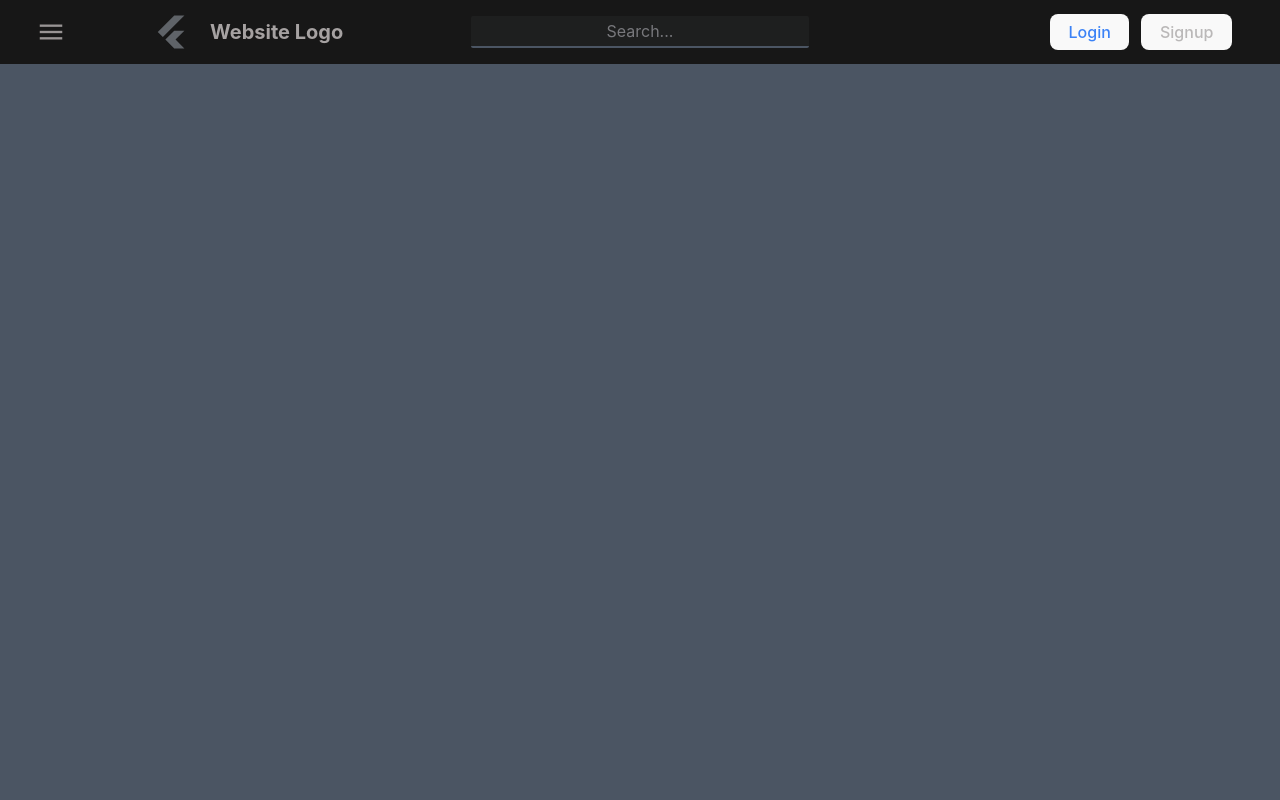
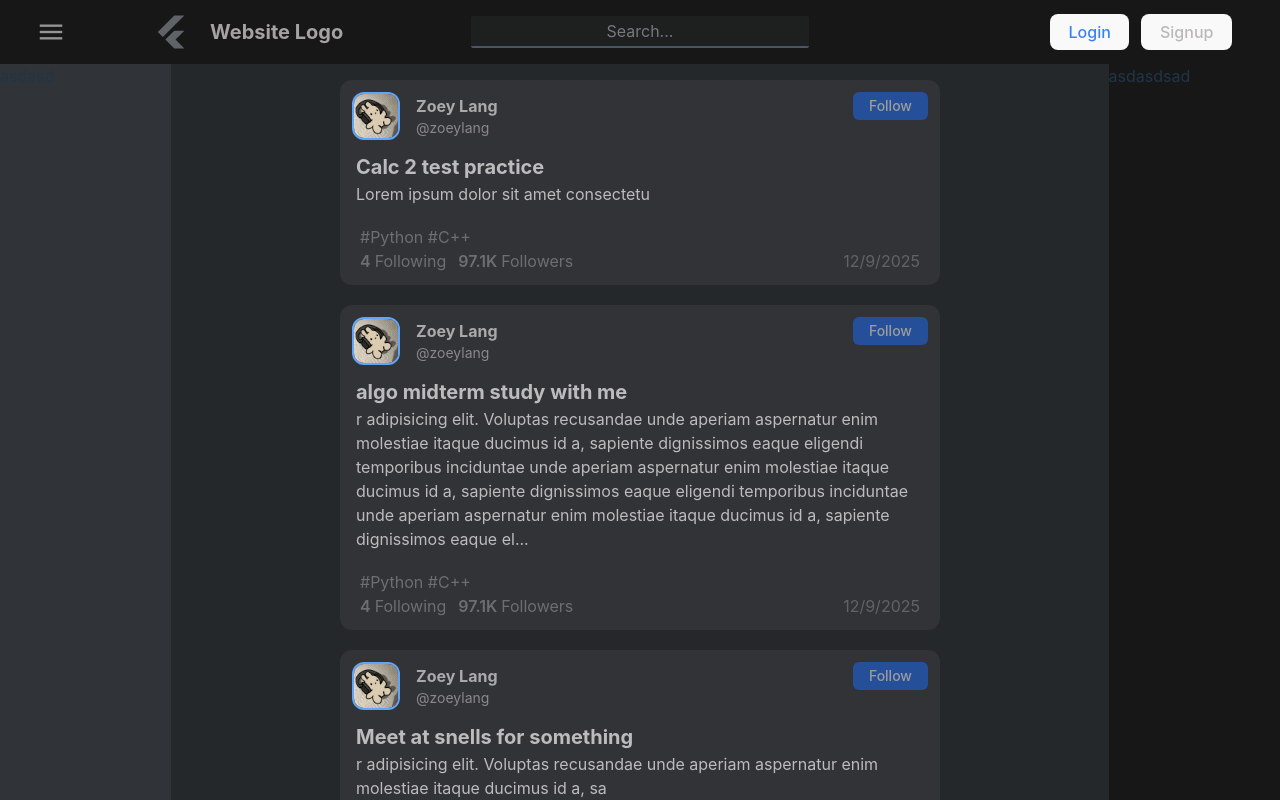
Before and after one commit to AshGitHubAcc/academia_link, a React (Vite) app in the folder frontend/: page /home in a window 1280 px wide. Shown: the top 800 px of the page. Built offline with nearby package versions, Linux system fonts and the light colour scheme.

Commit message:
created the dock card

```diff
--- a/frontend/index.html
+++ b/frontend/index.html
@@ -5,7 +5,9 @@
     <link rel="icon" type="image/svg+xml" href="/vite.svg" />
     <meta name="viewport" content="width=device-width, initial-scale=1.0" />
     <title>Vite + React + TS</title>
+
     <link rel="stylesheet" href="https://fonts.googleapis.com/css2?family=Material+Symbols+Outlined:opsz,wght,FILL,GRAD@20..48,100..700,0..1,-50..200&icon_names=menu" />
+
   </head>
   <body>
     <div id="root"></div>
--- /dev/null
+++ b/frontend/src/components/DockLayout.tsx
@@ -0,0 +1,77 @@
+
+import { useState } from 'react';
+import pfp from '../assets/pfp.png'
+
+export default function DockLayout({title, body}) {
+
+    const [isFollowed, setIsFollowed] = useState(false)
+
+
+
+
+    return (
+
+    <div className="mx-auto h-auto w-[70%] bg-[#313337] rounded-xl flex flex-col p-3 mb-5">
+
+
+        <div className=" h-12 flex justify-between">
+
+            <div className='flex gap-4 justify-center items-center'>
+                <img src={pfp} alt="Profile picture" className='h-12 rounded-xl border-2 border-blue-400' />
+                <div className='flex flex-col'>
+                    <p className='font-bold text-[#abaaaa]'>Zoey Lang</p>
+                    <p className='text-sm text-[#8a8989]'>@zoeylang</p>
+                </div>
+
+            </div>
+
+            <button
+                className={`${
+                    isFollowed ? "bg-transparent text-[#2564ebda] !px-2" : "!px-4 text-[#9d9c9c] bg-[#1a68ee89]"
+                }  !py-1 rounded-[6px] mb-auto follow-button text-sm
+
+
+                `}
+                onClick={() => setIsFollowed(!isFollowed)}
+                >
+                {isFollowed ? "Unfollow" : "Follow"}
+            </button>
+        </div>
+
+
+
+        <div className="flex-col px-1 py-3 text-small text-[#c9c8c8eb] flex justify-between">
+            <p className="text-[20px] font-bold">
+                {title}
+            </p>
+            <p className="pb-1">{body.length > 365 ? body.slice(0, 365) + "..." : body}</p>
+
+        </div>
+
+        <div className="px-2 flex flex-col items-start text-[#96969699]" >
+
+            <p className="pt-[3px]">
+                #Python #C++
+            </p>
+            <div className="flex justify-between w-full">
+                <div className="flex gap-3">
+                    <div className="flex gap-1">
+                        <p className="font-semibold  text-small">4</p>
+                        <p className="  text-small">Following</p>
+                    </div>
+                    <div className="flex gap-1">
+                        <p className="font-semibold  text-small">97.1K</p>
+                        <p className=" text-small">Followers</p>
+                    </div>
+                </div>
+
+                <p className="text-[#9696967a] text-small">
+                    12/9/2025
+                </p>
+
+            </div>
+        </div>
+    </div>
+
+    )
+}
--- /dev/null
+++ b/frontend/src/components/HomeLeft.tsx
@@ -0,0 +1,13 @@
+
+
+
+
+export default function HomeLeft() {
+
+
+    return (
+    <div className="flex-1 bg-[#303337]">
+asdasd
+    </div>
+    )
+}
--- /dev/null
+++ b/frontend/src/components/HomeMiddle.tsx
@@ -0,0 +1,38 @@
+import DockLayout from './DockLayout'
+
+
+export default function HomeMiddle() {
+
+    const titles = [
+        'Calc 2 test practice',
+        'algo midterm study with me',
+        'Meet at snells for something',
+        'Calc 2 test practice',
+        'Studying for Cal 2 Finals at Snells. 5 people only'
+    ]
+    const body = [
+        'Lorem ipsum dolor sit amet consectetu',
+        'r adipisicing elit. Voluptas recusandae unde aperiam aspernatur enim molestiae itaque ducimus id a, sapiente dignissimos eaque eligendi temporibus inciduntae unde aperiam aspernatur enim molestiae itaque ducimus id a, sapiente dignissimos eaque eligendi temporibus inciduntae unde aperiam aspernatur enim molestiae itaque ducimus id a, sapiente dignissimos eaque eligendi temporibus inciduntae unde aperiam aspernatur enim molestiae itaque ducimus id a, sapiente dignissimos eaque eligendi temporibus inciduntae unde aperiam aspernatur enim molestiae itaque ducimus id a, sapiente dignissimos eaque eligendi temporibus incidunt, natus at aliquam quo accusantium.',
+        'r adipisicing elit. Voluptas recusandae unde aperiam aspernatur enim molestiae itaque ducimus id a, sa',
+        'r adipisicing elit. Voluptas recusandae unde aperiam aspernatur enim mucimus id a, sa',
+        'r adipisicing elit. Voluptas recusandae unde aperiam aspernatur enim molestiae itaque ducimus id a, sapiente quam quo accusantium.',
+
+    ]
+
+
+    return (
+    <div className="flex-[5] py-4 px-10">
+
+        {titles.map((ele, index)=> (
+
+            <DockLayout title={ele} body={body[index]} />
+        ))
+
+
+        }
+
+
+
+    </div>
+    )
+}
--- /dev/null
+++ b/frontend/src/components/HomeRight.tsx
@@ -0,0 +1,14 @@
+
+
+
+
+export default function HomeRight() {
+
+
+    return (
+    <div className="flex-1 bg-[#171717]">
+asdasdsad
+    </div>
+
+    )
+}
--- /dev/null
+++ b/frontend/src/components/MainContent.tsx
@@ -0,0 +1,20 @@
+import HomeLeft from './HomeLeft'
+import HomeMiddle from './HomeMiddle'
+import HomeRight from './HomeRight'
+
+export default function MainContent() {
+
+
+
+    return (
+    <div className='flex min-h-[90%]'>
+
+        <HomeLeft/>
+        <HomeMiddle/>
+        <HomeRight/>
+
+
+
+    </div>
+    )
+}
--- a/frontend/src/index.css
+++ b/frontend/src/index.css
@@ -3,7 +3,7 @@
 @tailwind utilities;
 
 :root {
-  font-family: Inter, system-ui, Avenir, Helvetica, Arial, sans-serif;
+  font-family:  Inter, system-ui, Avenir, Helvetica, Arial, sans-serif;
   line-height: 1.5;
   font-weight: 400;
 
@@ -103,34 +103,19 @@ button:hover::after {
   transition: opacity 0.5s ease-in-out, margin 0.5s ease-in-out;
 }
 
-
-.custom-button {
-  transition: transform 0.2s ease-in, opacity 0.3s ease-in, font-weight 0.5s ease-out;
-}
-.custom-button:hover {
-  cursor: pointer;
-  font-weight:bold;
-}
-
-.custom-button:active {
-  transform: scale(0.9);
-  opacity: 60%  ;
-}
-
-.custom-button::after {
-  position: absolute;
-
-  content: '';
-  background-color: rgb(20, 103, 220);
-  height: 2px;
-  width: 0px;
-  bottom: 4px;
-  left: 15%;
-
-  transition: width 0.4s ease-in-out;
-}
-
-
 .settings-options {
   transition: background-color 0.3s ease-out, font-weight 0.5s ease-out, padding 0.5s ease-in-out, opacity 0.6s ease-in;
 }
+
+.follow-button {
+  border: none;
+  transition: transform 0.2s ease-out;
+  padding-left: 10px;
+}
+.follow-button::after {
+  all:unset
+}
+
+.follow-button:active {
+  transform: scale(0.8);
+}
--- a/frontend/src/pages/Home.tsx
+++ b/frontend/src/pages/Home.tsx
@@ -1,11 +1,18 @@
 
 import Header from "../components/Header"
+import MainContent from '../components/MainContent'
+
 export default function Home() {
 
     return (
-        <div className="w-full h-full bg-gray-600">
+        <div className="w-full h-full bg-[#25282b]">
 
             <Header/>
+
+            <MainContent/>
+
+
+
 
 
         </div>
```
Also changed, not shown: frontend/src/assets/pfp.png (added).
